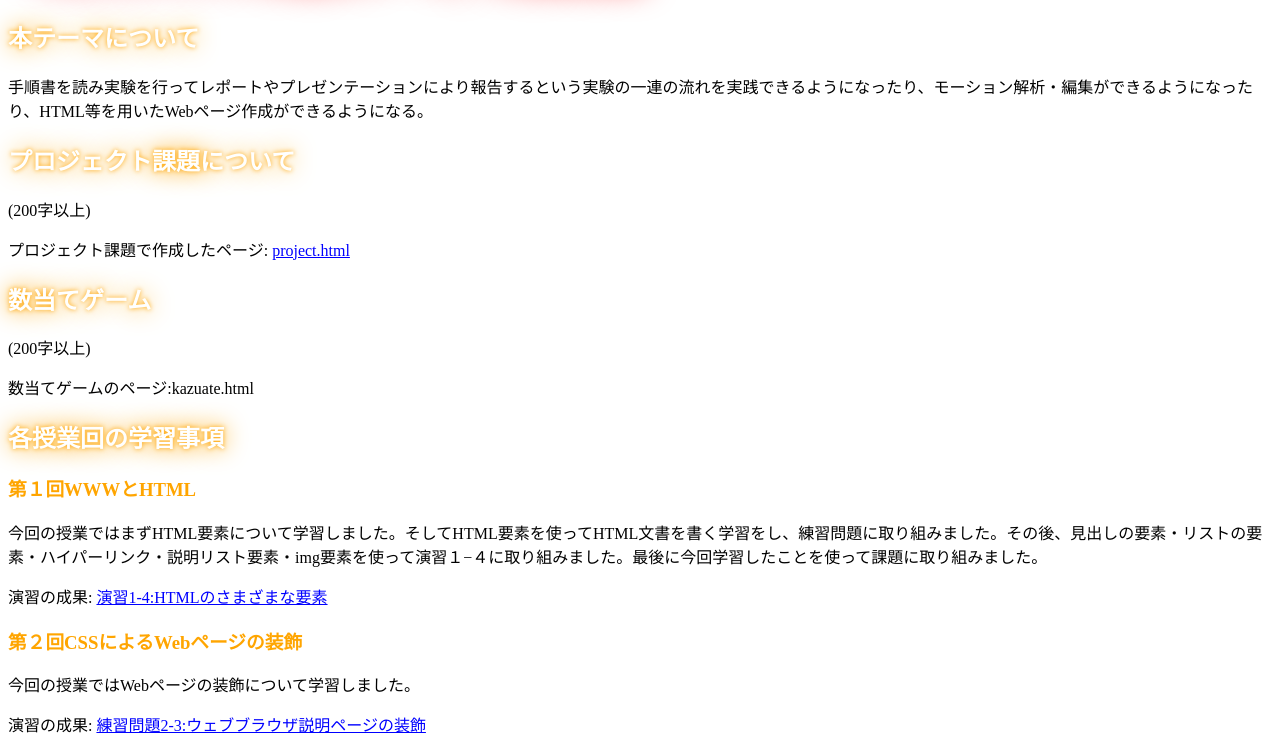
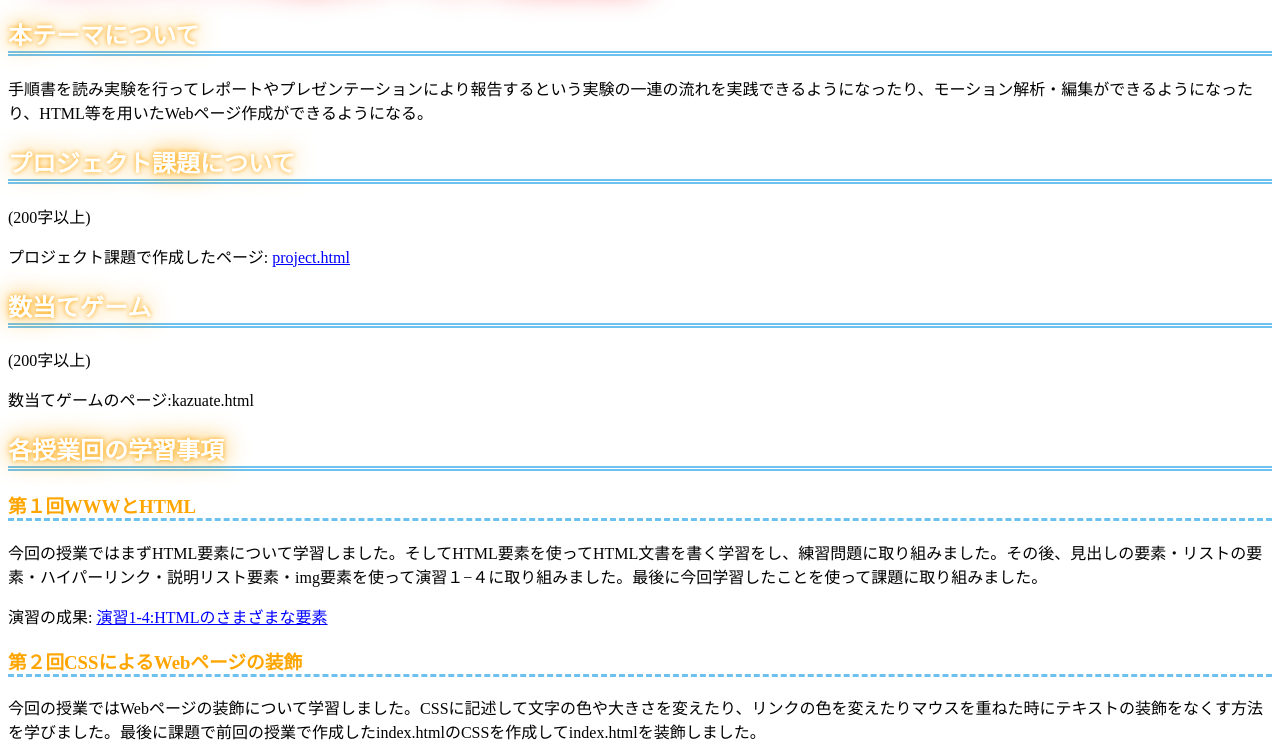
Before and after one commit to G384132023/medialabo, a plain HTML site: page index.html in a window 1280 px wide. Shown: the part 73-815 px from the top of the page. Drawn offline with Linux system fonts and the light colour scheme.

Commit message:
課題2-1

```diff
--- a/index.css
+++ b/index.css
@@ -3,7 +3,6 @@ h1 {
 	text-shadow:
 	0 0 1em red,
     0 0 0.2em red;
-    border-bottom-style: double;
 }
 
 h2 {
@@ -11,10 +10,12 @@ h2 {
 	text-shadow:
 	0 0 1em orange,
     0 0 0.2em orange;
+    border-bottom: thick double #6dc1ee;
 }
 
 h3{
     color: orange;
+    border-bottom: dashed #6dc1ee;
 }
 
 a:link{
--- a/index.html
+++ b/index.html
@@ -22,7 +22,7 @@
     <p>演習の成果:
       <a href="practice-html/elements.html"title="演習1-4:HTMLのさまざまな要素"target="_blank">演習1-4:HTMLのさまざまな要素</a></p>
     <h3>第２回CSSによるWebページの装飾</h3>
-    <p>今回の授業ではWebページの装飾について学習しました。</p>
+    <p>今回の授業ではWebページの装飾について学習しました。CSSに記述して文字の色や大きさを変えたり、リンクの色を変えたりマウスを重ねた時にテキストの装飾をなくす方法を学びました。最後に課題で前回の授業で作成したindex.htmlのCSSを作成してindex.htmlを装飾しました。</p>
     <p>演習の成果:
       <a href="practice-css/browser-intro.html"title="練習問題2-3:ウェブブラウザ説明ページの装飾"target="_blank">練習問題2-3:ウェブブラウザ説明ページの装飾</a></p>
     <h3>第３回JavaScriptの基本</h3>
```
